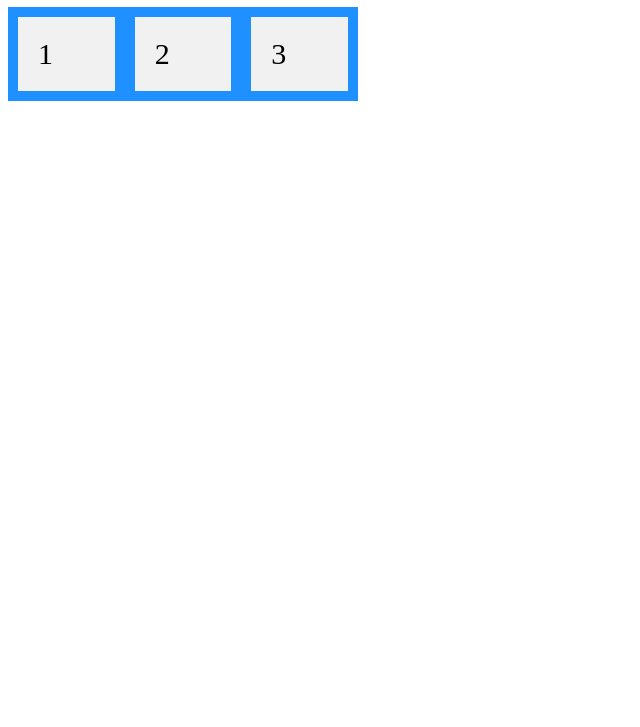
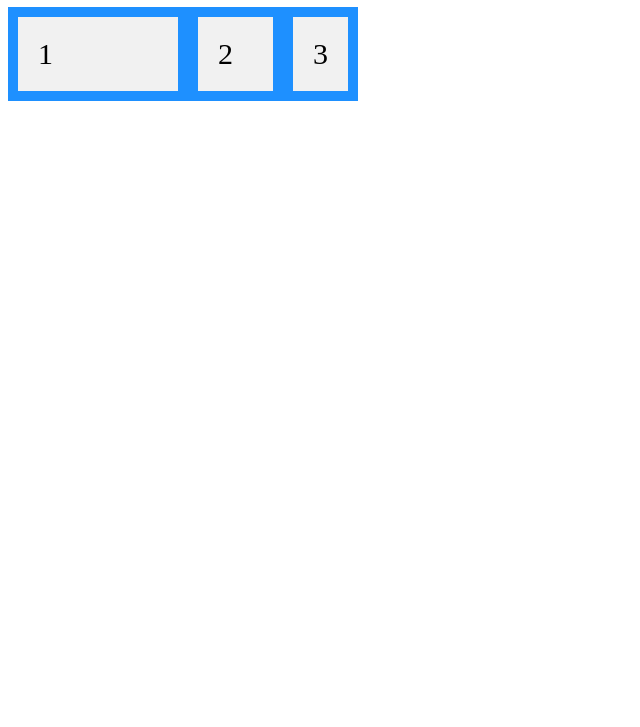
Before and after one commit to arewezaetoime/HTML-CSS-Basics, a plain HTML site: page 5_CSS_Layout-Flexbox/07.CSS-Layout-Flexbox-Lab-Resources/09_Property-Flex-Shrink/flex-shrink.html in a window 1280 px wide. Shown: the part 73-800 px from the top of the page, without its empty margins (0-640 px from the left). Drawn offline with Linux system fonts and the light colour scheme.

Commit message:
adding some labs

```diff
--- a/5_CSS_Layout-Flexbox/07.CSS-Layout-Flexbox-Lab-Resources/05_Property-Align-Items/styles.css
+++ b/5_CSS_Layout-Flexbox/07.CSS-Layout-Flexbox-Lab-Resources/05_Property-Align-Items/styles.css
@@ -3,6 +3,7 @@
   background-color: DodgerBlue;
   width: 300px;
   height: 200px;
+  align-items: center;
 }
 
 .flex-container > div {
--- a/5_CSS_Layout-Flexbox/07.CSS-Layout-Flexbox-Lab-Resources/06_Property-Align-Content/styles.css
+++ b/5_CSS_Layout-Flexbox/07.CSS-Layout-Flexbox-Lab-Resources/06_Property-Align-Content/styles.css
@@ -4,6 +4,7 @@
   width: 350px;
   height: 250px;
   flex-wrap:  wrap;
+  align-content: flex-end;
 }
 
 .flex-container > div {
--- a/5_CSS_Layout-Flexbox/07.CSS-Layout-Flexbox-Lab-Resources/07_Property-Gap/styles.css
+++ b/5_CSS_Layout-Flexbox/07.CSS-Layout-Flexbox-Lab-Resources/07_Property-Gap/styles.css
@@ -4,6 +4,7 @@
   width: 220px;
   height: 260px;
   flex-wrap: wrap;
+  gap: 70px
 }
 
 .flex-container > div {
--- a/5_CSS_Layout-Flexbox/07.CSS-Layout-Flexbox-Lab-Resources/09_Property-Flex-Shrink/styles.css
+++ b/5_CSS_Layout-Flexbox/07.CSS-Layout-Flexbox-Lab-Resources/09_Property-Flex-Shrink/styles.css
@@ -11,3 +11,15 @@
   font-size: 30px;
   flex-basis: 120px;
 }
+
+#box1 {
+  flex-shrink: 0;
+}
+
+#box2 {
+  flex-shrink: 1;
+}
+
+#box3 {
+  flex-shrink: 2;
+}
--- a/5_CSS_Layout-Flexbox/07.CSS-Layout-Flexbox-Lab-Resources/10_Property-Flex-Basis/styles.css
+++ b/5_CSS_Layout-Flexbox/07.CSS-Layout-Flexbox-Lab-Resources/10_Property-Flex-Basis/styles.css
@@ -9,4 +9,5 @@
   margin: 10px;
   padding: 20px;
   font-size: 30px;
+  flex-basis: 120px;
 }
--- a/5_CSS_Layout-Flexbox/07.CSS-Layout-Flexbox-Lab-Resources/11_Property-Align-Self/styles.css
+++ b/5_CSS_Layout-Flexbox/07.CSS-Layout-Flexbox-Lab-Resources/11_Property-Align-Self/styles.css
@@ -16,3 +16,7 @@
   padding: 20px;
   font-size: 30px;
 }
+
+#box2 {
+  align-self: center;
+}
--- a/5_CSS_Layout-Flexbox/07.CSS-Layout-Flexbox-Lab-Resources/12_Property-Order/styles.css
+++ b/5_CSS_Layout-Flexbox/07.CSS-Layout-Flexbox-Lab-Resources/12_Property-Order/styles.css
@@ -8,14 +8,17 @@
 
 #box1 {
   background-color: pink;
+  order: 2;
 }
 
 #box2 {
   background-color: lightgreen;
+  order: 0;
 }
 
 #box3 {
   background-color: lightblue;
+  order: 1;
 }
 
 .flex-container > div {
```
Also changed, not shown: 5_CSS_Layout-Flexbox/07.CSS-Layout-Flexbox-Lab-Resources/08_Property-Flex-Grow/styles.css (+12 -0 lines), 1 other file.
